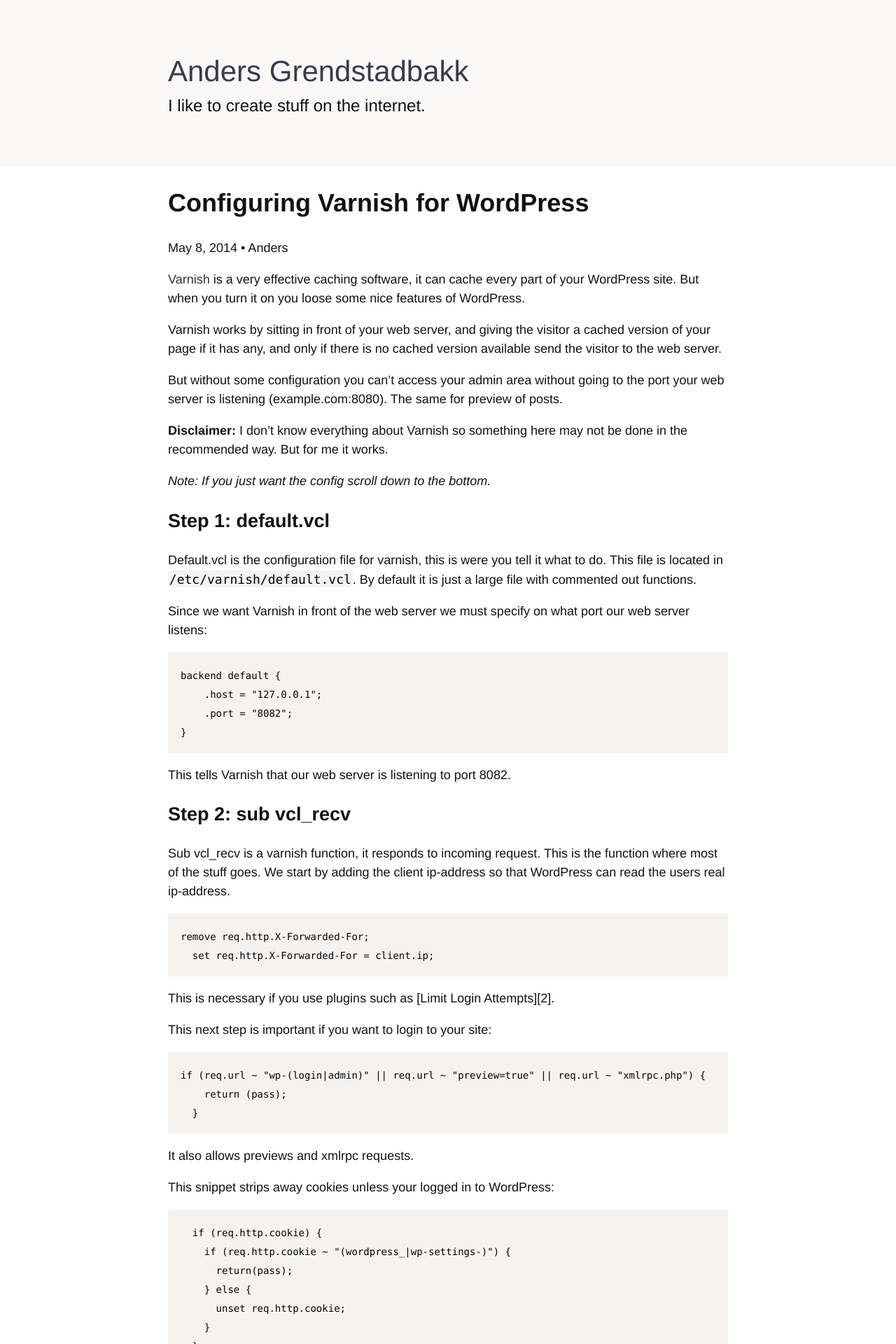
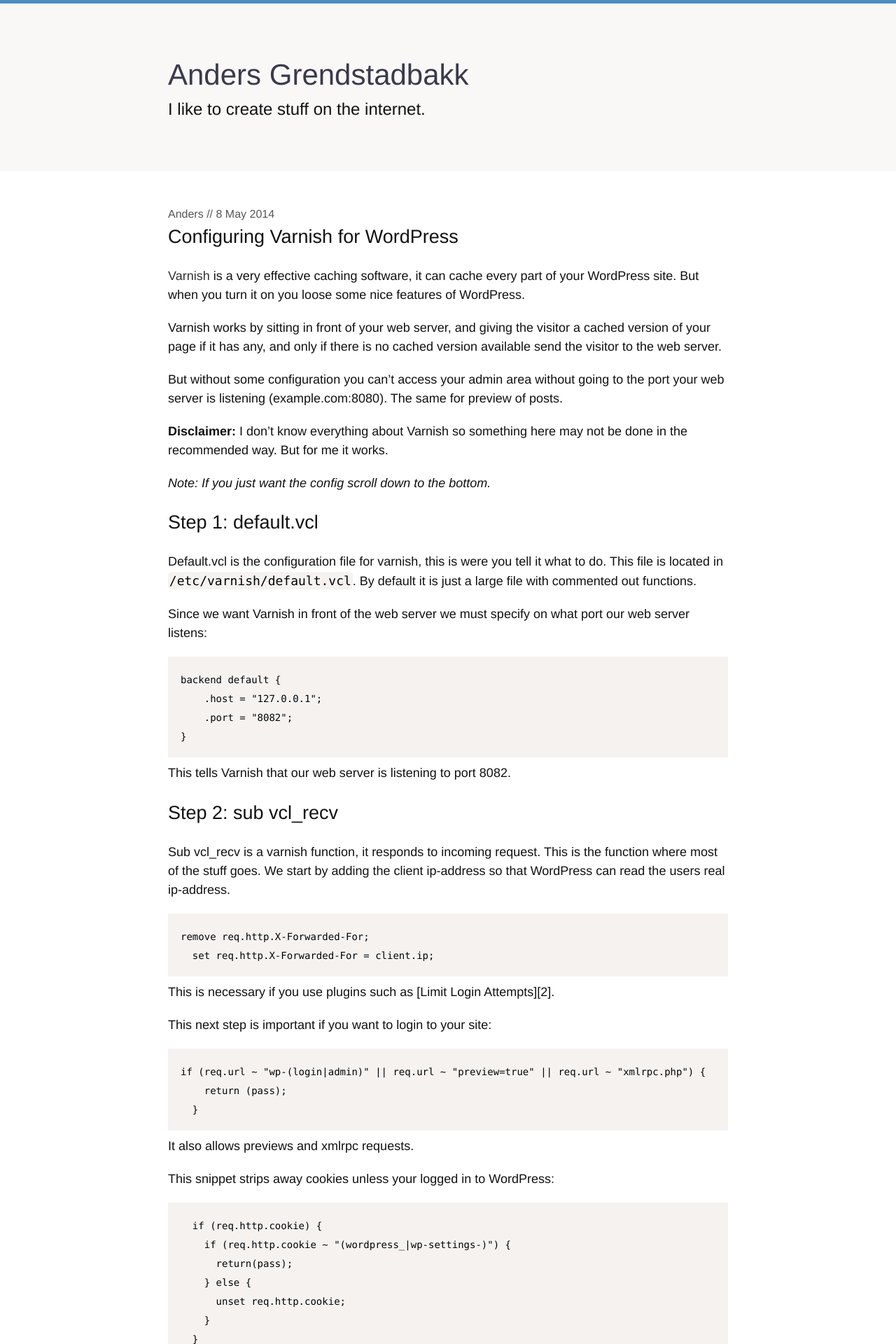
Before and after one commit to andeersg/andeers.com, a Jekyll site: the page built from _posts/2014-05-08-configuring-varnish-wordpress.md, in a window 1280 px wide. Shown: the top 1920 px of the page at 70% size. Built offline with Jekyll 4.4.1, drawn with Linux system fonts in a browser that asks for light colours.

Commit message:
Add some more styling.

```diff
--- a/_dev/scss/style.scss
+++ b/_dev/scss/style.scss
@@ -11,6 +11,7 @@
 
 @import 'objects/header';
 @import 'objects/footer';
+@import 'objects/post';
 @import 'objects/archive';
 
 @import 'trumps/helpers';
--- a/_layouts/post.html
+++ b/_layouts/post.html
@@ -1,15 +1,21 @@
 ---
 layout: default
 ---
-<div class="post">
+<div class="section">
+<article class="post post--single">
 
-  <header class="post-header">
-    <h1 class="post-title">{{ page.title }}</h1>
-    <p class="post-meta">{{ page.date | date: "%b %-d, %Y" }}{% if page.author %} • {{ page.author }}{% endif %}{% if page.meta %} • {{ page.meta }}{% endif %}</p>
+  <header class="post__header">
+    <div class="post__byline">
+      <span rel="author" class="author">Anders</span> //
+      <time datetime="{{ page.date | date_to_xmlschema }}">{{ page.date | date: "%-d %b %Y" }}</time>
+      <span>{% if page.meta %} • {{ page.meta }}{% endif %}</span>
+    </div>
+    <h1 class="post__title">{{ page.title }}</h1>
   </header>
 
-  <article class="post-content">
+  <div class="post__content">
     {{ content }}
-  </article>
+  </div>
 
+</article>
 </div>
--- a/assets/css/style.css
+++ b/assets/css/style.css
@@ -13,12 +13,28 @@
   font-weight: 300;
   line-height: 1.5;
   color: #111;
+  border-top: 5px solid #4A8EC2;
   margin: 0;
   padding: 0; }
+
+h1 {
+  font-weight: 300; }
+
+h2 {
+  font-weight: 300; }
+
+h3 {
+  font-weight: 300; }
+
+p {
+  margin-bottom: 20px;
+  margin-top: 0; }
 
 a {
   text-decoration: none;
   color: #333; }
+  a:hover {
+    color: #0b97ef; }
 
 ul {
   list-style-type: square; }
@@ -246,6 +262,17 @@
   .site__footer .footer-col-3 {
     width: calc(45% - (30px / 2)); }
 
+.post {
+  margin-bottom: 40px; }
+  .post__title {
+    margin-top: 0;
+    font-weight: 300; }
+  .post__byline {
+    color: #565656;
+    font-size: 16px; }
+    .post__byline a {
+      color: inherit; }
+
 .archive__item__link {
   display: -webkit-flex;
   display: -ms-flexbox;
```
Also changed, not shown: _dev/scss/_base.scss (+18 -4 lines), _dev/scss/objects/_post.scss (added, +14 -0 lines), _posts/2014-05-08-configuring-varnish-wordpress.md (+1 -1 lines), index.html (+5 -4 lines).
